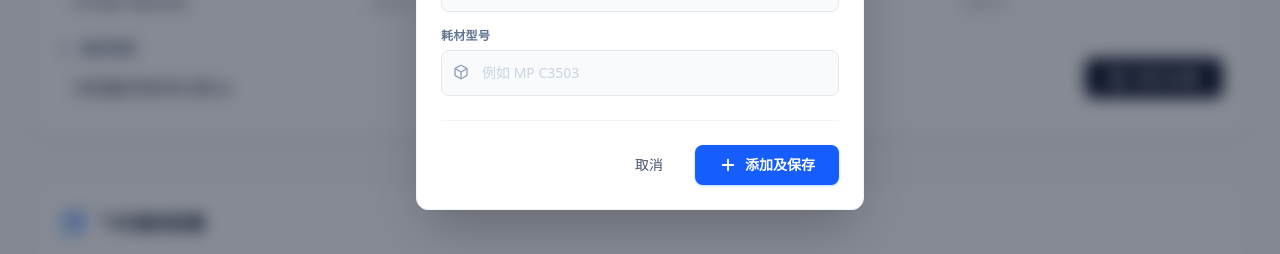
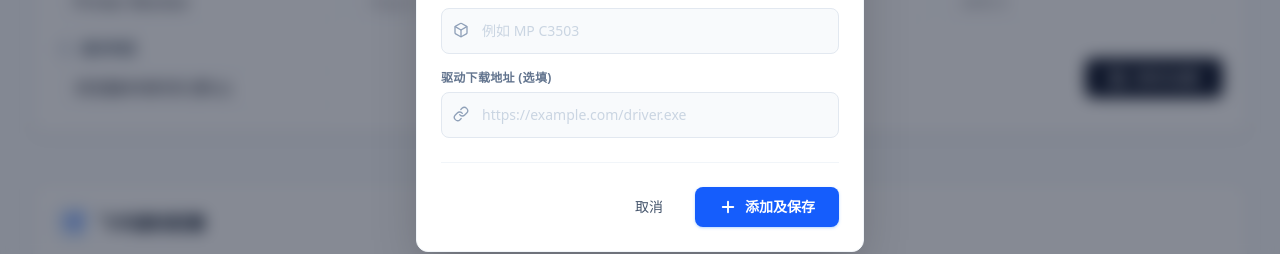
Before and after one commit to bbblq/printer-monitor, a Next.js app: page /admin in a window 1280 px wide. Both pictures are taken after a click on the button "添加打印机". Shown: the part 538-792 px from the top of the page. Built offline with nearby package versions, Linux system fonts and the light colour scheme; no server answers; the database is empty.

Commit message:
feat: 添加驱动下载链接支持，后台可录入URL，前台卡片显示下载按钮

```diff
--- a/src/app/api/admin/import/route.ts
+++ b/src/app/api/admin/import/route.ts
@@ -10,6 +10,7 @@ type ImportedPrinter = {
     location?: string | null;
     display_order?: number | null;
     consumable_model?: string | null;
+    driver_url?: string | null;
 };
 
 export async function POST(req: Request) {
@@ -21,15 +22,16 @@ export async function POST(req: Request) {
         }
 
         const upsertByIp = db.prepare(`
-            INSERT INTO printers (name, brand, model, ip, location, display_order, consumable_model)
-            VALUES (@name, @brand, @model, @ip, @location, @display_order, @consumable_model)
+            INSERT INTO printers (name, brand, model, ip, location, display_order, consumable_model, driver_url)
+            VALUES (@name, @brand, @model, @ip, @location, @display_order, @consumable_model, @driver_url)
             ON CONFLICT(ip) DO UPDATE SET
                 name = excluded.name,
                 brand = excluded.brand,
                 model = excluded.model,
                 location = excluded.location,
                 display_order = excluded.display_order,
-                consumable_model = excluded.consumable_model
+                consumable_model = excluded.consumable_model,
+                driver_url = excluded.driver_url
         `);
 
         const safeTransaction = db.transaction((items: ImportedPrinter[]) => {
@@ -44,7 +46,8 @@ export async function POST(req: Request) {
                     ip,
                     location: item.location || '',
                     display_order: item.display_order || 0,
-                    consumable_model: item.consumable_model || ''
+                    consumable_model: item.consumable_model || '',
+                    driver_url: item.driver_url || ''
                 });
             }
         });
--- a/src/app/api/printers/route.ts
+++ b/src/app/api/printers/route.ts
@@ -26,7 +26,7 @@ export async function GET() {
 
 export async function POST(request: Request) {
     const body = await request.json();
-    const { name, brand, model, ip, location, consumable_model } = body;
+    const { name, brand, model, ip, location, consumable_model, driver_url } = body;
 
     if (!ip || !brand) {
         return NextResponse.json({ error: '缺少必填字段' }, { status: 400 });
@@ -37,7 +37,7 @@ export async function POST(request: Request) {
     }
 
     try {
-        addPrinter({ name, brand, model, ip, location, consumable_model });
+        addPrinter({ name, brand, model, ip, location, consumable_model, driver_url });
         return NextResponse.json({ success: true });
     } catch (e: unknown) {
         const message = e instanceof Error ? e.message : 'Failed to add printer';
--- a/src/components/AddPrinterModal.tsx
+++ b/src/components/AddPrinterModal.tsx
@@ -1,7 +1,7 @@
 'use client';
 
 import React, { useState } from 'react';
-import { X, Plus, Server, MapPin, Tag, Box, Printer as PrinterIcon } from 'lucide-react';
+import { X, Plus, Server, MapPin, Tag, Box, Printer as PrinterIcon, Link as LinkIcon } from 'lucide-react';
 
 interface AddPrinterModalProps {
     isOpen: boolean; // Added for correct visibility control in parent
@@ -18,7 +18,8 @@ export function AddPrinterModal({ isOpen, onClose, onAdd }: AddPrinterModalProps
         ip: '',
         location: '',
         name: '', // optional
-        consumable_model: ''
+        consumable_model: '',
+        driver_url: ''
     });
 
     if (!isOpen) return null;
@@ -43,7 +44,7 @@ export function AddPrinterModal({ isOpen, onClose, onAdd }: AddPrinterModalProps
             onAdd();
             onClose();
             // Reset form
-            setFormData({ brand: '', model: '', ip: '', location: '', name: '', consumable_model: '' });
+            setFormData({ brand: '', model: '', ip: '', location: '', name: '', consumable_model: '', driver_url: '' });
         } catch (err: any) {
             setError(err.message);
         } finally {
@@ -173,6 +174,22 @@ export function AddPrinterModal({ isOpen, onClose, onAdd }: AddPrinterModalProps
                                 />
                             </div>
                         </div>
+
+                        {/* Driver URL */}
+                        <div>
+                            <label className="block text-xs font-bold text-slate-500 uppercase tracking-wide mb-1.5">驱动下载地址 (选填)</label>
+                            <div className="relative">
+                                <LinkIcon className="absolute left-3 top-3.5 text-slate-400" size={16} />
+                                <input
+                                    name="driver_url"
+                                    type="url"
+                                    className="w-full pl-10 pr-4 py-3 bg-slate-50 border border-slate-200 rounded-lg text-slate-800 text-sm focus:outline-none focus:ring-2 focus:ring-blue-500/20 focus:border-blue-500 transition-all placeholder:text-slate-300"
+                                    placeholder="https://example.com/driver.exe"
+                                    value={formData.driver_url}
+                                    onChange={handleChange}
+                                />
+                            </div>
+                        </div>
                     </div>
 
                     <div className="pt-6 flex justify-end gap-3 border-t border-slate-100 mt-6">
--- a/src/components/EditPrinterModal.tsx
+++ b/src/components/EditPrinterModal.tsx
@@ -1,7 +1,7 @@
 'use client';
 
 import React, { useState, useEffect } from 'react';
-import { X, Save, Server, MapPin, Tag, Box, Printer as PrinterIcon } from 'lucide-react';
+import { X, Save, Server, MapPin, Tag, Box, Printer as PrinterIcon, Link as LinkIcon } from 'lucide-react';
 import { Printer } from '@/lib/types';
 
 interface EditPrinterModalProps {
@@ -20,7 +20,8 @@ export function EditPrinterModal({ isOpen, printer, onClose, onUpdated }: EditPr
         model: '',
         ip: '',
         location: '',
-        consumable_model: ''
+        consumable_model: '',
+        driver_url: ''
     });
 
     useEffect(() => {
@@ -31,7 +32,8 @@ export function EditPrinterModal({ isOpen, printer, onClose, onUpdated }: EditPr
                 model: printer.model || '',
                 ip: printer.ip || '',
                 location: printer.location || '',
-                consumable_model: printer.consumable_model || ''
+                consumable_model: printer.consumable_model || '',
+                driver_url: printer.driver_url || ''
             });
         }
     }, [printer]);
@@ -186,6 +188,22 @@ export function EditPrinterModal({ isOpen, printer, onClose, onUpdated }: EditPr
                                 />
                             </div>
                         </div>
+
+                        {/* Driver URL */}
+                        <div>
+                            <label className="block text-xs font-bold text-slate-500 uppercase tracking-wide mb-1.5">驱动下载地址 (选填)</label>
+                            <div className="relative">
+                                <LinkIcon className="absolute left-3 top-3.5 text-slate-400" size={16} />
+                                <input
+                                    name="driver_url"
+                                    type="url"
+                                    placeholder="https://example.com/driver.exe"
+                                    className="w-full pl-10 pr-4 py-3 bg-slate-50 border border-slate-200 rounded-lg text-slate-800 text-sm focus:outline-none focus:ring-2 focus:ring-blue-500/20 focus:border-blue-500 transition-all font-medium"
+                                    value={formData.driver_url}
+                                    onChange={handleChange}
+                                />
+                            </div>
+                        </div>
                     </div>
 
                     <div className="pt-6 flex justify-end gap-3 border-t border-slate-100 mt-6">
--- a/src/components/PrinterCard.tsx
+++ b/src/components/PrinterCard.tsx
@@ -3,7 +3,7 @@
 import React from 'react';
 import { Printer } from '@/lib/types';
 import { SupplyBar } from './SupplyBar';
-import { AlertCircle, History } from 'lucide-react';
+import { AlertCircle, History, Download } from 'lucide-react';
 
 interface PrinterCardProps {
     printer: Printer;
@@ -50,6 +50,17 @@ export function PrinterCard({ printer, onViewHistory }: PrinterCardProps) {
                             </div>
                         )}
                     </div>
+                    {printer.driver_url && (
+                        <a
+                            href={printer.driver_url}
+                            target="_blank"
+                            rel="noopener noreferrer"
+                            className="inline-flex items-center gap-1.5 px-3 py-1.5 bg-blue-50 hover:bg-blue-100 text-blue-700 hover:text-blue-800 text-xs font-bold rounded-md border border-blue-200 transition-all active:scale-95"
+                        >
+                            <Download size={14} />
+                            下载驱动
+                        </a>
+                    )}
                 </div>
                 {/* Status indicator */}
                 <div className="flex flex-col items-end gap-2">
--- a/src/lib/printerService.ts
+++ b/src/lib/printerService.ts
@@ -44,11 +44,18 @@ export function seedPrinters() {
         // Column likely exists, ignore
     }
 
+    // Auto-migration for driver_url column
+    try {
+        db.prepare('ALTER TABLE printers ADD COLUMN driver_url TEXT').run();
+    } catch (e) {
+        // Column likely exists, ignore
+    }
+
     if (count === 0) {
-        const insert = db.prepare('INSERT INTO printers (location, brand, model, ip, name, consumable_model) VALUES (@location, @brand, @model, @ip, @name, @consumable_model)');
+        const insert = db.prepare('INSERT INTO printers (location, brand, model, ip, name, consumable_model, driver_url) VALUES (@location, @brand, @model, @ip, @name, @consumable_model, @driver_url)');
         const insertMany = db.transaction((printers: typeof INITIAL_PRINTERS) => {
             for (const p of printers) {
-                insert.run({ ...p, name: `${p.brand} ${p.model}`, consumable_model: '' });
+                insert.run({ ...p, name: `${p.brand} ${p.model}`, consumable_model: '', driver_url: '' });
             }
         });
         insertMany(INITIAL_PRINTERS);
@@ -74,11 +81,12 @@ export function getPrinterSupplies(printerId: number) {
 }
 
 export function addPrinter(data: Omit<Printer, 'id' | 'added_at'>) {
-    const stmt = db.prepare('INSERT INTO printers (location, brand, model, ip, name, consumable_model) VALUES (@location, @brand, @model, @ip, @name, @consumable_model)');
+    const stmt = db.prepare('INSERT INTO printers (location, brand, model, ip, name, consumable_model, driver_url) VALUES (@location, @brand, @model, @ip, @name, @consumable_model, @driver_url)');
     return stmt.run({
         ...data,
         name: getPrinterDisplayName(data),
-        consumable_model: data.consumable_model || ''
+        consumable_model: data.consumable_model || '',
+        driver_url: data.driver_url || ''
     });
 }
 
--- a/src/lib/types.ts
+++ b/src/lib/types.ts
@@ -14,6 +14,7 @@ export interface Printer {
     ip: string;
     location: string;
     consumable_model?: string;
+    driver_url?: string;
     display_order?: number;
     status: string;
     is_online: number;
```
